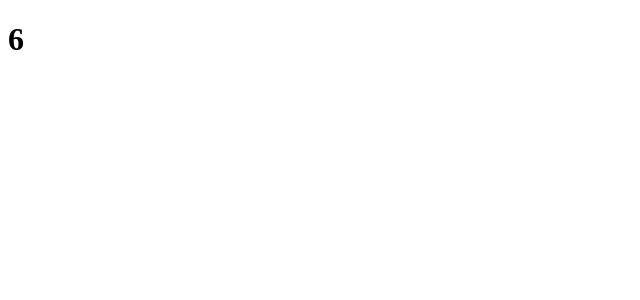
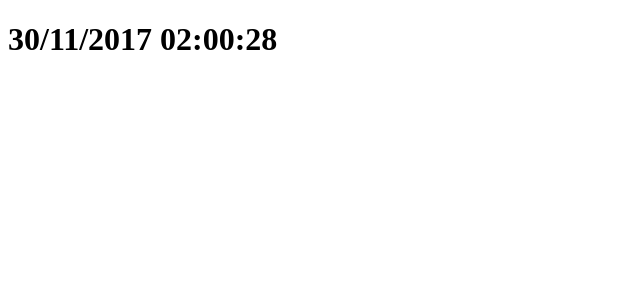
Before and after one commit to evuzLearn/ngrx_eh, an Angular app: page / in a window 1280 px wide. Shown: the top 300 px of the page, without its empty margins (0-640 px from the left). Built offline with nearby package versions, Linux system fonts and the light colour scheme.

Commit message:
Render an observable date with the async and date pipes

```diff
--- a/src/app/app.component.ts
+++ b/src/app/app.component.ts
@@ -1,15 +1,16 @@
 import { Component } from '@angular/core';
 import { Observable } from 'rxjs/Observable';
 import 'rxjs/add/observable/interval';
+import 'rxjs/add/operator/map';
 
 @Component({
   selector: 'app-root',
   template: `
-    <h1>{{ clock | async }}</h1>
+    <h1>{{ clock | async | date:'dd/MM/y hh:mm:ss' }}</h1>
   `,
 })
 export class AppComponent {
-  clock = Observable.interval(1000);
+  clock = Observable.interval(1000).map(() => new Date());
 
   constructor() {
     this.clock.subscribe(console.log.bind(console));
```
